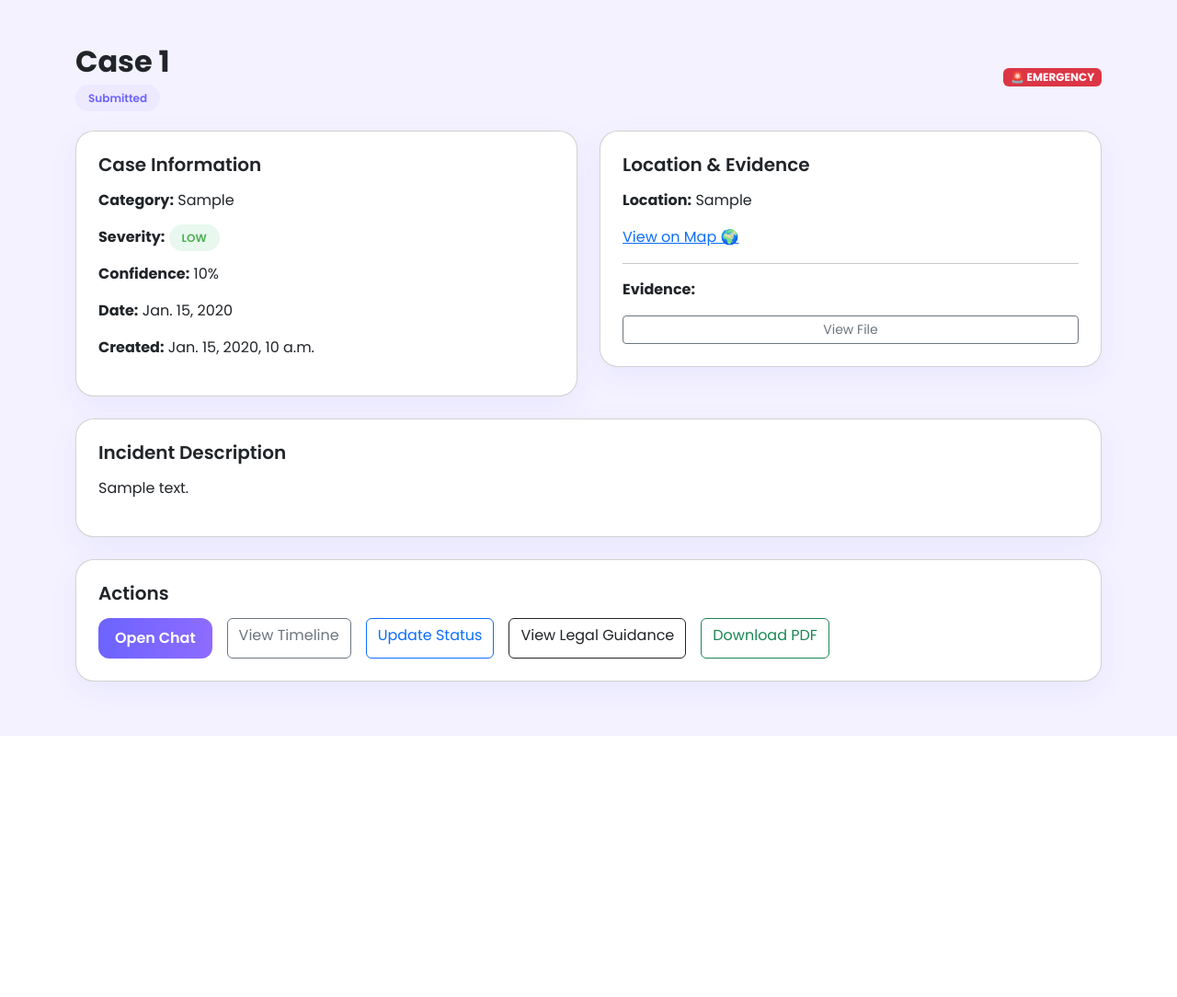
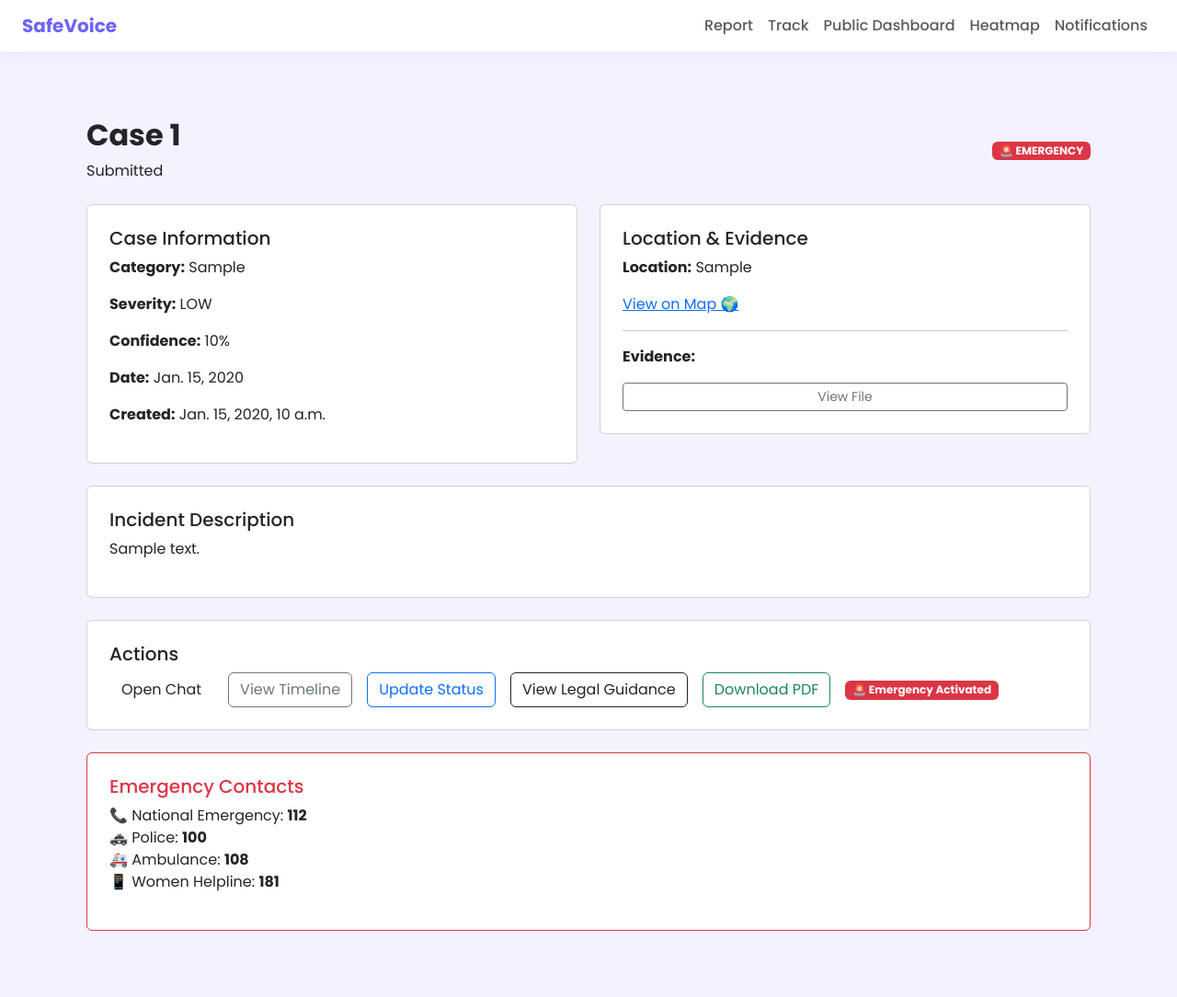
Before and after one commit to Pavivk21/safevoice, a Django app: page /case/1/ in a window 1280 px wide. Shown: the whole page at 92% size. Before the commit the page ends 800 px from the top, so only its background shows below. Run offline with Django 5.2, Linux system fonts and the light colour scheme; a user stored in the database is signed in; tables that the repository leaves empty hold one stand-in row (values such as "Sample post").

Commit message:
Updated case detail, success page, and SOS integration

```diff
--- a/reports/urls.py
+++ b/reports/urls.py
@@ -1,8 +1,11 @@
 from django.urls import path
 from . import views
+from django.views.generic import TemplateView
 
 urlpatterns = [
-    path('', views.report_form, name='report'),
+
+    path('', TemplateView.as_view(template_name="intro.html"), name="home"),
+    path('report/', views.report_form, name='report'),
     path('track/', views.track_case, name='track'),
     path('test/', views.test_view),
     path('chat/<str:case_id>/', views.chat_view, name='chat'),
--- a/reports/views.py
+++ b/reports/views.py
@@ -513,10 +513,13 @@ def notifications(request):
         "notes": notes
     })
 
-@staff_member_required
 def trigger_sos(request, case_id):
 
     report = get_object_or_404(Report, case_id=case_id)
+
+    # Prevent double trigger
+    if report.is_emergency:
+        return redirect('case_detail', case_id=case_id)
 
     # Mark as emergency
     report.is_emergency = True
@@ -537,33 +540,7 @@ def trigger_sos(request, case_id):
         note="SOS button pressed"
     )
 
-    # Send Emergency Email
-    if getattr(report, "email", None):
-
-        subject = "🚨 EMERGENCY ALERT - SafeVoice"
-
-        message = f"""
-URGENT ALERT
-
-Case ID: {report.case_id}
-Status: EMERGENCY
-Severity: HIGH
-Location: {report.location}
-
-Immediate action required.
-
-SafeVoice System
-"""
-
-        send_mail(
-            subject,
-            message,
-            settings.EMAIL_HOST_USER,
-            [report.email],
-            fail_silently=False,
-        )
-
-    return redirect("/dashboard/")
+    return redirect('case_detail', case_id=case_id)
 
 def download_pdf(request, case_id):
 
--- a/templates/base.html
+++ b/templates/base.html
@@ -57,9 +57,6 @@
                 <a class="nav-link" href="{% url 'notifications' %}">Notifications</a>
             </li>
 
-            <li class="nav-item">
-                <a class="nav-link" href="{% url 'dashboard' %}">Admin</a>
-            </li>
 
         </ul>
     </div>
--- a/templates/reports/case_detail.html
+++ b/templates/reports/case_detail.html
@@ -1,66 +1,5 @@
-<!DOCTYPE html>
-<html lang="en">
-<head>
-    <meta charset="UTF-8">
-    <title>Case Detail – SafeVoice</title>
-
-    <!-- Bootstrap -->
-    <link href="https://cdn.jsdelivr.net/npm/bootstrap@5.3.2/dist/css/bootstrap.min.css" rel="stylesheet">
-
-    <!-- Google Font -->
-    <link href="https://fonts.googleapis.com/css2?family=Poppins:wght@400;500;600;700&display=swap" rel="stylesheet">
-
-    <style>
-        body {
-            font-family: 'Poppins', sans-serif;
-            background-color: #F4F2FF;
-        }
-
-        .card-soft {
-            border-radius: 20px;
-            box-shadow: 0 10px 30px rgba(108, 99, 255, 0.08);
-        }
-
-        .severity-badge {
-            padding: 6px 14px;
-            border-radius: 20px;
-            font-size: 12px;
-            font-weight: 600;
-        }
-
-        .high { background: #FFE5E7; color: #E63946; }
-        .medium { background: #FFF4E5; color: #F4A261; }
-        .low { background: #E8F8EE; color: #4CAF50; }
-
-        .status-badge {
-            background: #EDE9FF;
-            color: #6C63FF;
-            padding: 6px 14px;
-            border-radius: 20px;
-            font-size: 12px;
-            font-weight: 600;
-        }
-
-        .btn-purple {
-            background: linear-gradient(90deg, #6C63FF, #8E6CFF);
-            border: none;
-            border-radius: 12px;
-            color: white;
-            padding: 10px 18px;
-            font-weight: 600;
-        }
-
-        .btn-purple:hover {
-            opacity: 0.9;
-        }
-
-        .section-title {
-            font-weight: 600;
-            margin-bottom: 15px;
-        }
-    </style>
-</head>
-<body>
+{% extends "base.html" %}
+{% block content %}
 
 <div class="container py-5">
 
@@ -110,10 +49,8 @@
 
                 {% if report.latitude and report.longitude %}
                     <a href="https://www.google.com/maps/search/?api=1&query={{ report.location|urlencode }}" target="_blank">
-    View on Map 🌍
-</a>
-
-
+                        View on Map 🌍
+                    </a>
                 {% endif %}
 
                 <hr>
@@ -143,30 +80,56 @@
         <h5 class="section-title">Actions</h5>
 
         <div class="d-flex gap-3 flex-wrap">
-            <a href="/chat/{{ report.case_id }}/" class="btn btn-purple">
+
+            <a href="{% url 'chat' report.case_id %}" class="btn btn-purple">
                 Open Chat
             </a>
 
-            <a href="/timeline/{{ report.case_id }}/" class="btn btn-outline-secondary">
+            <a href="{% url 'timeline' report.case_id %}" class="btn btn-outline-secondary">
                 View Timeline
             </a>
 
-            <a href="/update/{{ report.case_id }}/" class="btn btn-outline-primary">
+            <a href="{% url 'update_case' report.case_id %}" class="btn btn-outline-primary">
                 Update Status
             </a>
 
-            <a href="/legal/{{ report.case_id }}/" class="btn btn-outline-dark">
+            <a href="{% url 'legal' report.case_id %}" class="btn btn-outline-dark">
                 View Legal Guidance
             </a>
 
-       <a href="{% url 'download_pdf' report.case_id %}" class="btn btn-outline-success">
-    Download PDF
-</a>
+            <a href="{% url 'download_pdf' report.case_id %}" class="btn btn-outline-success">
+                Download PDF
+            </a>
+
+            <!-- 🚨 SOS BUTTON -->
+            {% if not report.is_emergency %}
+                <a href="{% url 'trigger_sos' report.case_id %}"
+                   class="btn btn-danger"
+                   onclick="return confirm('This will trigger an emergency alert. Continue?');">
+                    🚨 Trigger SOS
+                </a>
+            {% else %}
+                <span class="badge bg-danger align-self-center">
+                    🚨 Emergency Activated
+                </span>
+            {% endif %}
 
         </div>
     </div>
 
+    <!-- 🚑 Emergency Contacts (Shown only when emergency active) -->
+    {% if report.is_emergency %}
+    <div class="card card-soft p-4 mt-4 border border-danger">
+        <h5 class="section-title text-danger">Emergency Contacts</h5>
+        <p>
+            📞 National Emergency: <strong>112</strong><br>
+            🚓 Police: <strong>100</strong><br>
+            🚑 Ambulance: <strong>108</strong><br>
+            📱 Women Helpline: <strong>181</strong>
+        </p>
+    </div>
+    {% endif %}
+
 </div>
 
-</body>
-</html>
+{% endblock %}
--- a/templates/reports/success.html
+++ b/templates/reports/success.html
@@ -104,6 +104,11 @@
             <a href="/report/" class="text-decoration-none mt-2">
                 Submit Another Report
             </a>
+
+            <a href="{% url 'case_detail' case_id %}" class="btn btn-outline-danger mt-3">
+                View Full Case Details
+            </a>
+
         </div>
 
     </div>
```
